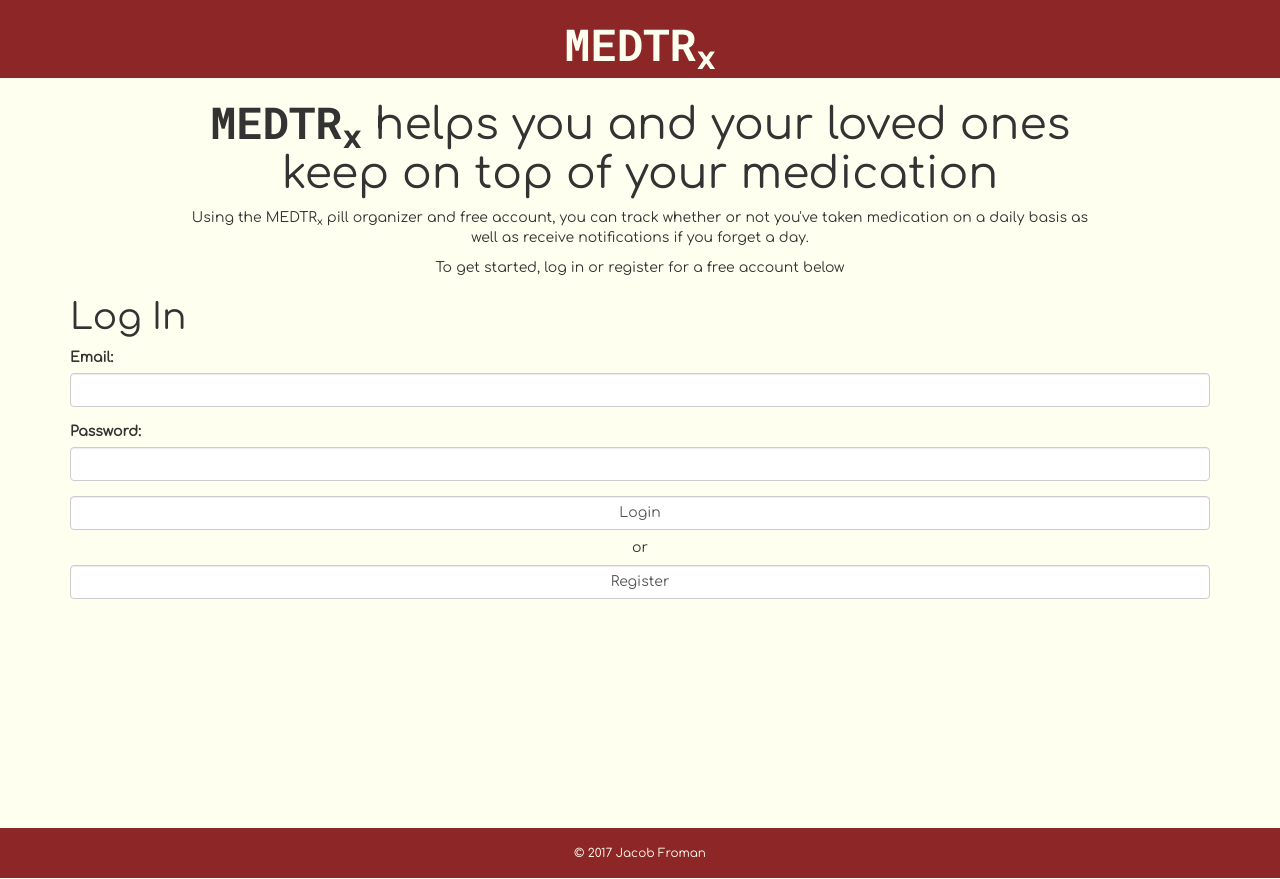
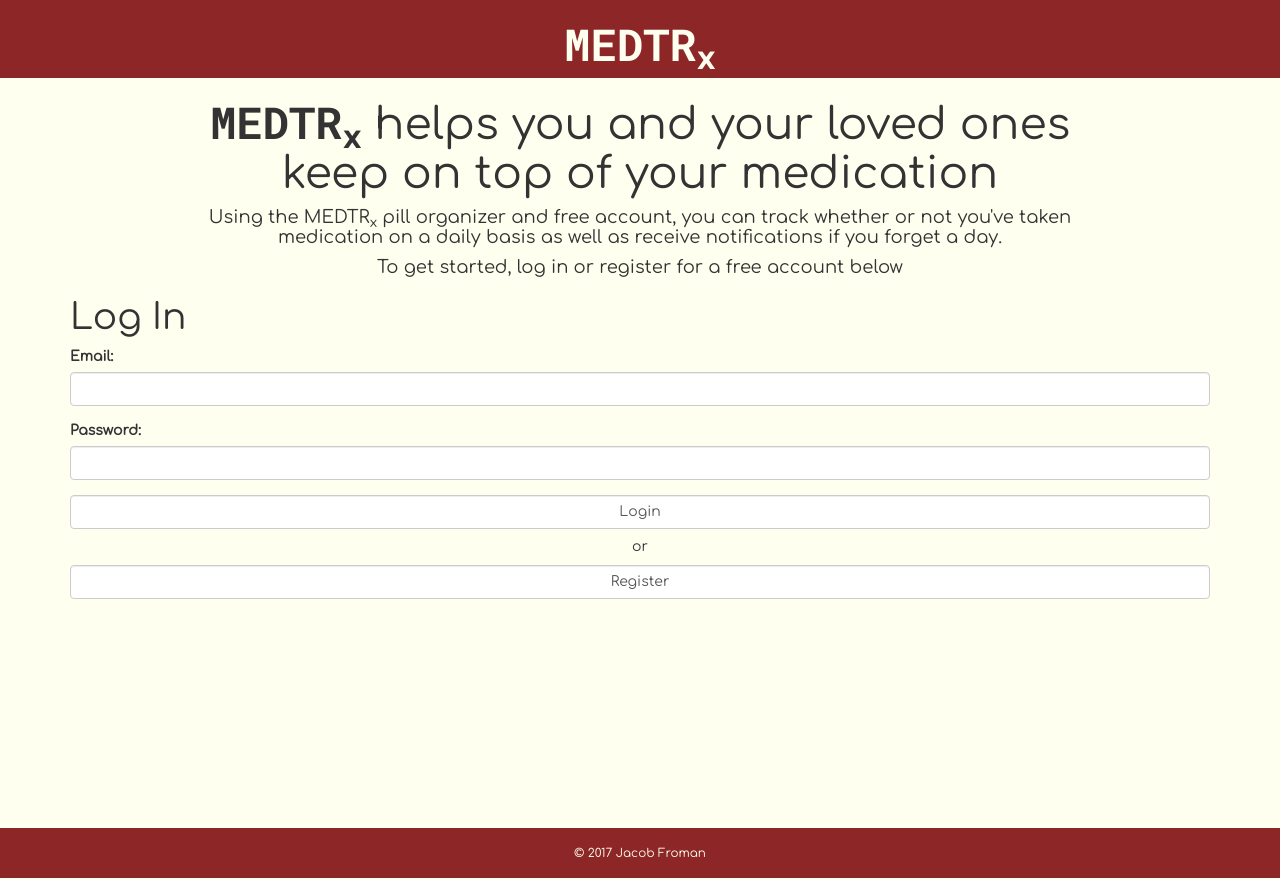
Before and after one commit to j-fro/MEDTRx, a website: page public/views/index.html at #!/login in a window 1280 px wide. Drawn offline with Linux system fonts and the light colour scheme; files that its build step writes are made by us from their sources; no server answers; files whose address does not match are found by name.

Commit message:
ux fixes

```diff
--- a/public/scripts/controllers/navController.js
+++ b/public/scripts/controllers/navController.js
@@ -12,14 +12,14 @@ angular.module('msApp').controller('NavController', ['$scope', '$window', 'AuthF
         });
 
     $scope.logout = function() {
-        AuthFactory.logout()
-            .then(function(response) {
         swal({
             title: 'Are you sure you want to log out?',
             showCancelButton: true,
             confirmButtonText: 'Yes',
             closeOnConfirm: false
         }, function() {
+            AuthFactory.logout()
+                .then(function(response) {
                     swal({
                         title: 'Logged out successfully'
                     }, function() {
--- a/public/views/partials/login.html
+++ b/public/views/partials/login.html
@@ -1,8 +1,8 @@
 <section>
     <section class="medtrx-intro">
         <h2><span class="medtrx-logo">MEDTR<sub>x</sub></span> helps you and your loved ones keep on top of your medication</h2>
-        <p>Using the MEDTR<sub>x</sub> pill organizer and free account, you can track whether or not you've taken medication on a daily basis as well as receive notifications if you forget a day.</p>
-        <p>To get started, log in or register for a free account below</p>
+        <h4>Using the MEDTR<sub>x</sub> pill organizer and free account, you can track whether or not you've taken medication on a daily basis as well as receive notifications if you forget a day.</h4>
+        <h4>To get started, log in or register for a free account below</h4>
     </section>
     <h1>Log In</h1>
     <form class="form">
```
Also changed, not shown: public/views/partials/register.html (+3 -2 lines). Lines whose indentation alone changed are shown as unchanged.
